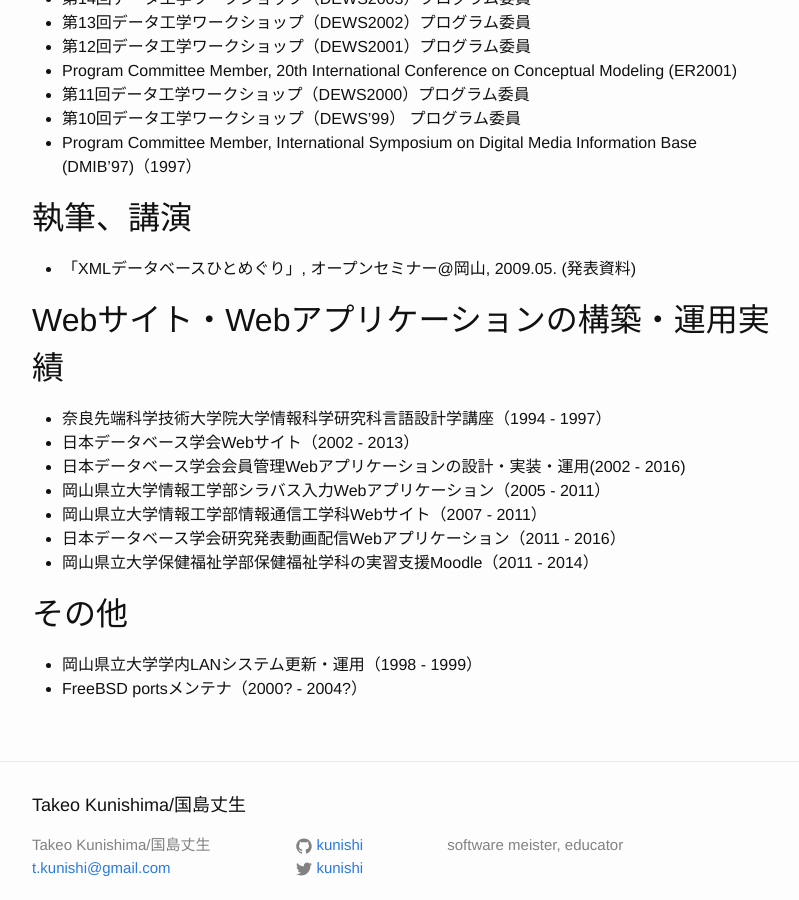
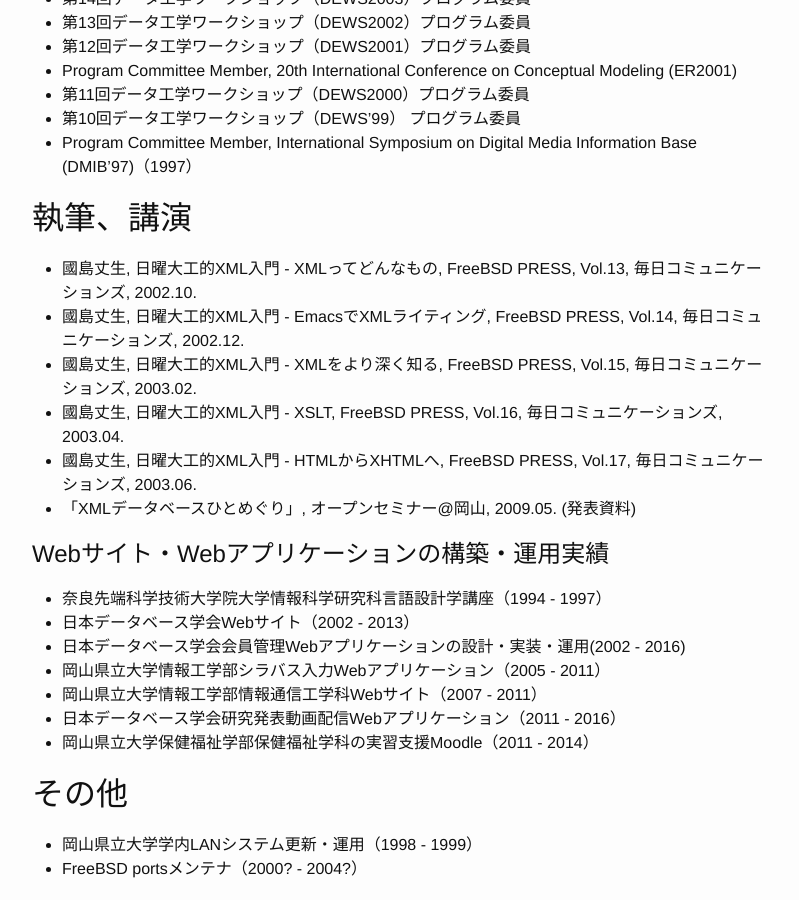
Before and after one commit to kunishi/kunishi.github.io, a Jekyll site: the page built from 04-contribution.md, in a window 1280 px wide and 900 px high, scrolled down 1536 px. Shown: the whole window, without its empty margins (238-1037 px from the left). Built offline with Jekyll 4.4.1, drawn with Linux system fonts in a browser that asks for light colours.

Commit message:
add writings at FreeBSD PRESS

```diff
--- a/04-contribution.md
+++ b/04-contribution.md
@@ -63,9 +63,14 @@
 
 ## 執筆、講演
 
+- 國島丈生, 日曜大工的XML入門 - XMLってどんなもの, FreeBSD PRESS, Vol.13, 毎日コミュニケーションズ, 2002.10.
+- 國島丈生, 日曜大工的XML入門 - EmacsでXMLライティング, FreeBSD PRESS, Vol.14, 毎日コミュニケーションズ, 2002.12.
+- 國島丈生, 日曜大工的XML入門 - XMLをより深く知る, FreeBSD PRESS, Vol.15, 毎日コミュニケーションズ, 2003.02.
+- 國島丈生, 日曜大工的XML入門 - XSLT, FreeBSD PRESS, Vol.16, 毎日コミュニケーションズ, 2003.04.
+- 國島丈生, 日曜大工的XML入門 - HTMLからXHTMLへ, FreeBSD PRESS, Vol.17, 毎日コミュニケーションズ, 2003.06.
 - 「XMLデータベースひとめぐり」, オープンセミナー@岡山, 2009.05. (発表資料)
 
-## Webサイト・Webアプリケーションの構築・運用実績
+# Webサイト・Webアプリケーションの構築・運用実績
 
 - 奈良先端科学技術大学院大学情報科学研究科言語設計学講座（1994 - 1997）
 - 日本データベース学会Webサイト（2002 - 2013）
```
